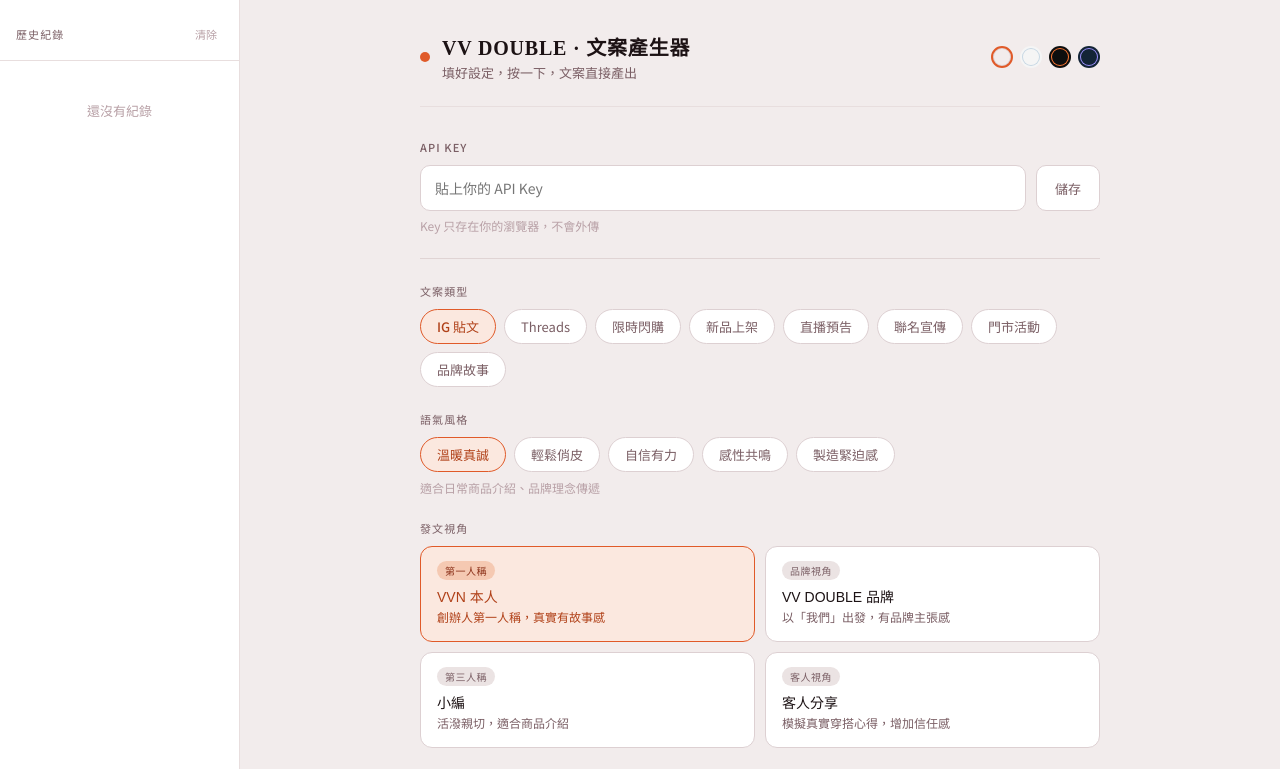
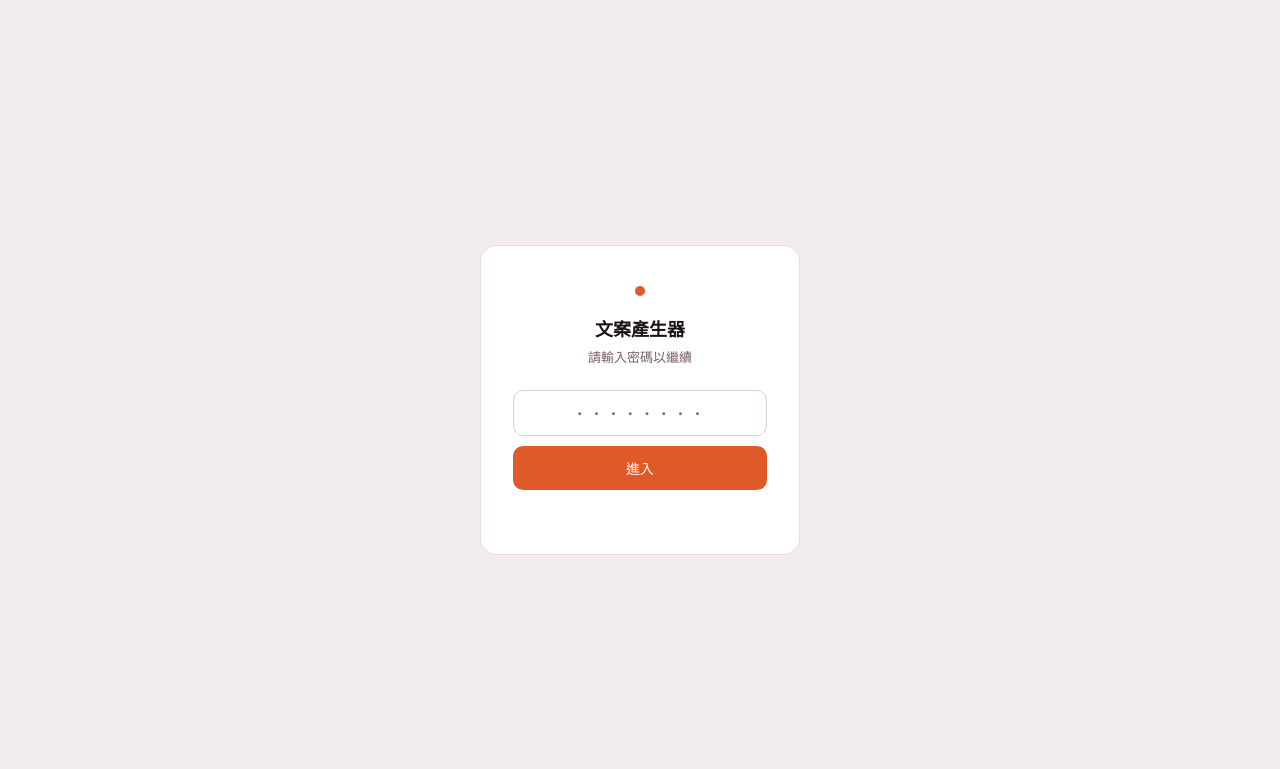
Before and after one commit to yuu7073/write, a plain HTML site: page index.html in a window 1280 px wide. Shown: the top 769 px of the page. Drawn offline with Linux system fonts and the light colour scheme.

Commit message:
Update title and add password overlay feature

```diff
--- a/index.html
+++ b/index.html
@@ -3,7 +3,7 @@
 <head>
 <meta charset="UTF-8"/>
 <meta name="viewport" content="width=device-width, initial-scale=1.0"/>
-<title>VV DOUBLE · 文案產生器</title>
+<title>文案產生器</title>
 <link href="https://fonts.googleapis.com/css2?family=Noto+Serif+TC:wght@400;600&family=Noto+Sans+TC:wght@300;400;500&display=swap" rel="stylesheet"/>
 <style>
 *,*::before,*::after{box-sizing:border-box;margin:0;padding:0}
@@ -186,9 +186,34 @@
 
 @media(max-width:780px){body{display:block}.sidebar{position:fixed;left:-260px;top:0;z-index:200;height:100vh;transition:left .3s;box-shadow:2px 0 20px rgba(0,0,0,.12)}.sidebar.open{left:0}.sidebar-toggle{display:block}.main-wrap{padding:1.5rem 1rem 5rem}}
 @media(max-width:500px){.two-col{grid-template-columns:1fr}.voice-grid{grid-template-columns:1fr}.emoji-cats{width:85px;min-width:85px}.emoji-cat{font-size:10px;padding:9px 8px}}
+
+  /* ── Password overlay ── */
+  .pw-overlay{position:fixed;inset:0;background:var(--bg, #F2ECEC);z-index:9999;display:flex;align-items:center;justify-content:center;transition:opacity .3s}
+  .pw-overlay.hide{opacity:0;pointer-events:none}
+  .pw-box{width:320px;padding:2.5rem 2rem;background:var(--bg2, #fff);border:1px solid var(--border2, #E8DEDE);border-radius:16px;text-align:center}
+  .pw-logo{width:10px;height:10px;border-radius:50%;background:#E05A29;margin:0 auto 1.2rem}
+  .pw-title{font-family:'Noto Serif TC',serif;font-size:18px;font-weight:600;color:var(--text, #1C1214);margin-bottom:.4rem}
+  .pw-sub{font-size:13px;color:var(--text2, #7A5E64);margin-bottom:1.5rem}
+  .pw-input{width:100%;border:1px solid var(--border, #DDD0D2);border-radius:10px;padding:11px 14px;font-family:'Noto Sans TC',sans-serif;font-size:15px;color:var(--text, #1C1214);background:var(--input-bg, #fff);outline:none;text-align:center;letter-spacing:.2em;margin-bottom:10px}
+  .pw-input:focus{border-color:#E05A29}
+  .pw-btn{width:100%;padding:12px;border-radius:10px;border:none;background:#E05A29;color:white;font-family:'Noto Sans TC',sans-serif;font-size:14px;font-weight:500;cursor:pointer;transition:background .15s}
+  .pw-btn:hover{background:#B84420}
+  .pw-err{font-size:12px;color:#A32D2D;margin-top:8px;min-height:16px}
 </style>
 </head>
 <body class="theme-ivory">
+
+<div class="pw-overlay" id="pw-overlay">
+  <div class="pw-box">
+    <div class="pw-logo"></div>
+    <div class="pw-title">文案產生器</div>
+    <div class="pw-sub">請輸入密碼以繼續</div>
+    <input class="pw-input" id="pw-input" type="password" placeholder="••••••••" maxlength="20"/>
+    <button class="pw-btn" onclick="checkPw()">進入</button>
+    <div class="pw-err" id="pw-err"></div>
+  </div>
+</div>
+
 
 <div class="sidebar" id="sidebar">
   <div class="sidebar-header">
@@ -209,7 +234,7 @@
     <div class="header-left">
       <div class="logo-dot"></div>
       <div>
-        <div class="header-title">VV DOUBLE · 文案產生器</div>
+        <div class="header-title">文案產生器</div>
         <div class="header-sub">填好設定，按一下，文案直接產出</div>
       </div>
     </div>
@@ -450,6 +475,35 @@
 </div>
 
 <script>
+
+/* ── Password ── */
+(function(){
+  const PW = '85078507';
+  const SK = 'vvd_auth';
+  function checkPw(){
+    const v = document.getElementById('pw-input').value;
+    if(v === PW){
+      sessionStorage.setItem(SK,'1');
+      const o = document.getElementById('pw-overlay');
+      o.classList.add('hide');
+      setTimeout(()=>o.remove(), 350);
+    } else {
+      document.getElementById('pw-err').textContent = '密碼錯誤，請再試一次';
+      document.getElementById('pw-input').value = '';
+      document.getElementById('pw-input').focus();
+    }
+  }
+  window.checkPw = checkPw;
+  document.addEventListener('DOMContentLoaded', ()=>{
+    if(sessionStorage.getItem(SK)==='1'){
+      const o = document.getElementById('pw-overlay');
+      if(o) o.remove();
+      return;
+    }
+    document.getElementById('pw-input').addEventListener('keydown', e=>{ if(e.key==='Enter') checkPw(); });
+  });
+})();
+
 /* ─── Data ─── */
 const typeLabels={ig_caption:'IG 貼文',threads:'Threads',flash_sale:'限時閃購',new_arrival:'新品上架',livestream:'直播預告',collab:'聯名宣傳',store_event:'門市活動',brand_story:'品牌故事'};
 const toneHints={warm:'適合日常商品介紹、品牌理念傳遞',playful:'適合輕鬆新品、組合優惠、限時活動',confident:'適合品牌宣言、聯名發佈、里程碑',emotional:'適合創辦人故事、品牌週年、棉花糖女孩認同感',urgent:'適合限時閃購、倒數促銷、最後庫存'};
```
